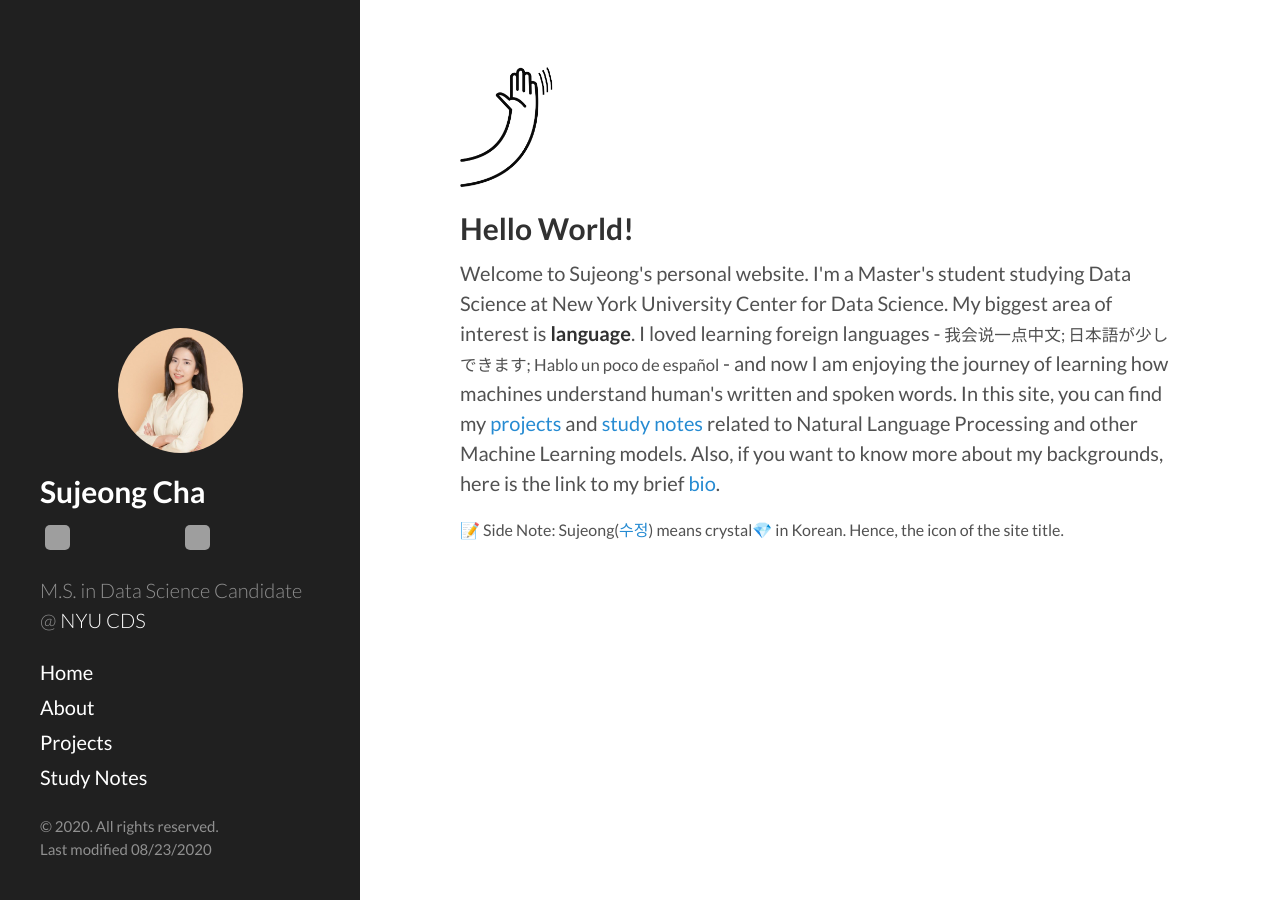
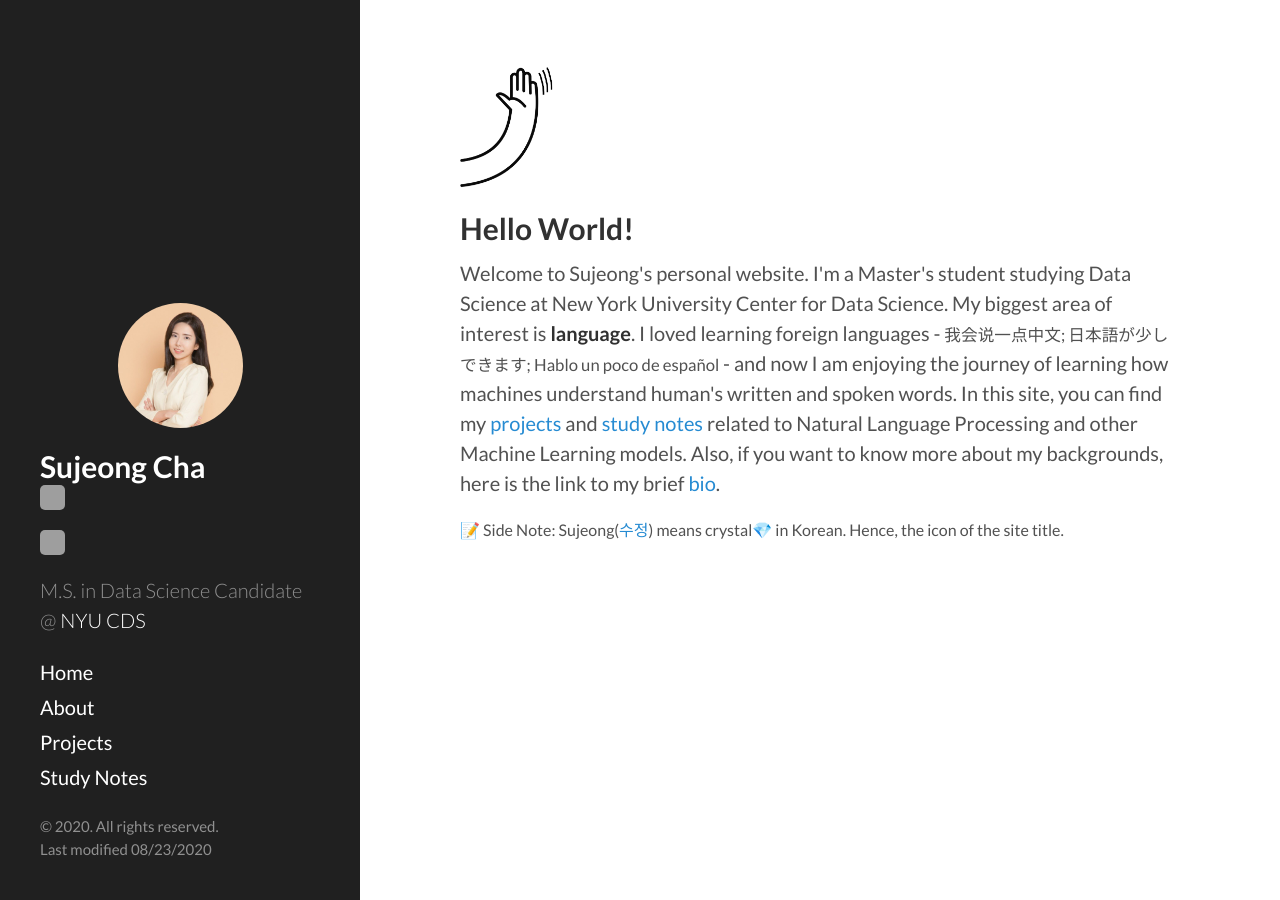
Before and after one commit to sujeongcha/sujeongcha.github.io, a Jekyll site: the page built from index.html, in a window 1280 px wide. Built offline with Jekyll 4.4.1, drawn with Linux system fonts in a browser that asks for light colours; the list of posts is cut into pages by our own code; grey boxes are pictures that could not be loaded.

Commit message:
Update sidebar.html

```diff
--- a/_includes/sidebar.html
+++ b/_includes/sidebar.html
@@ -24,21 +24,17 @@
         <img src="https://sujeongcha.github.io/public/sujeong.jpg" class="rounded">
       </div>
 
-      <h2 style="color:white">
+      <span>
+        <h2 style="color:white;display:inline">
           {{ site.title }}
         </h2>
-      <div class="row">
-        <div class="column_logo">
         <a href="https://github.com/sujeongcha">
           <img src="https://img.icons8.com/doodle/48/000000/github--v1.png" style="width:25px;height:25px">
         </a>
-        </div>
-        <div class="column_logo">
         <a href="https://linkedin.com/in/sujeongcha">
           <img src="https://img.icons8.com/doodle/48/000000/linkedin--v2.png" style="width:25px;height:25px">
         </a>
-        </div>
-      </div>
+      </span>
 
       <p class="lead">{{ site.description }}</p>
     </div>
```
Lines whose indentation alone changed are shown as unchanged.
